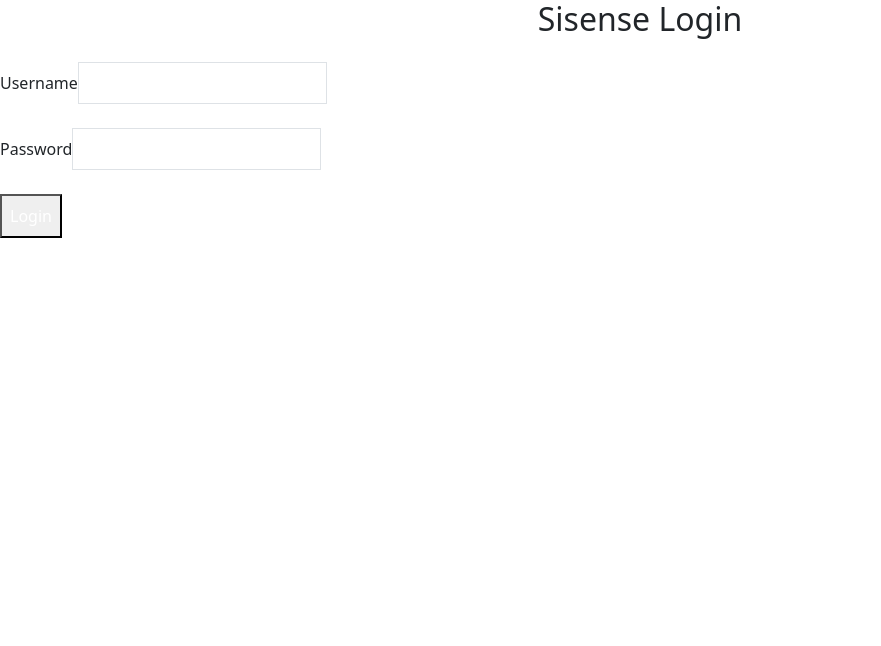
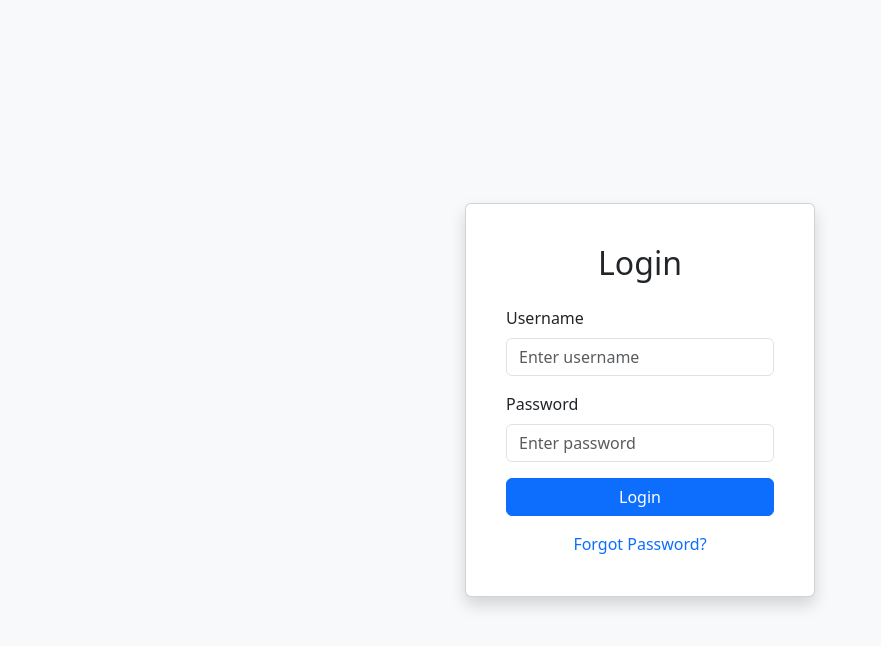
Before and after one commit to Bhanu1201/Client-SSO-Frontend, a React (Vite) app: page /login in a window 1280 px wide. Shown: the top 646 px of the page, without its empty margins (0-881 px from the left). Built offline with nearby package versions, Linux system fonts and the light colour scheme.

Commit message:
Update Login.tsx

```diff
--- a/src/components/Login.tsx
+++ b/src/components/Login.tsx
@@ -1,76 +1,82 @@
-import { useState } from "react";
-import axios from "axios";
+import React, { useState } from 'react';
+import axios from 'axios';
+import { useNavigate } from 'react-router-dom';
 
-export default function Login() {
-  const [username, setUsername] = useState<string>("");
-  const [password, setPassword] = useState<string>("");
-  const [error, setError] = useState<string | null>(null);
-  const [sisenseUrl, setSisenseUrl] = useState<string | null>(null);
+const Login: React.FC = () => {
+    const [username, setUsername] = useState('');
+    const [password, setPassword] = useState('');
+    const [error, setError] = useState('');
+    const navigate = useNavigate();
 
   const handleLogin = async (e: React.FormEvent) => {
     e.preventDefault();
-    setError(null);
-
     try {
-      const response = await axios.post("https://client-soo-backend.onrender.com/api/login", {
+        const response = await axios.post('https://client-soo-backend.onrender.com/api/login', {
             username,
             password,
         });
 
-      if (response.data.sisenseSSOUrl) {
-        setSisenseUrl(response.data.sisenseSSOUrl);
-      }
+        // Store token in local storage
+        localStorage.setItem('token', response.data.token);
+
+        // Redirect to Home page immediately
+        navigate('/');
     } catch (err) {
-      setError("Invalid credentials. Please try again.");
+        setError('Invalid credentials');
     }
 };
 
     return (
-    <div className="flex min-h-screen items-center justify-center bg-gray-100">
-      <div className="p-8 bg-white shadow-md rounded-xl w-96">
-        <h2 className="text-2xl font-semibold mb-4 text-center">Sisense Login</h2>
-        {error && <p className="text-red-500 text-sm text-center">{error}</p>}
+        <div className="d-flex justify-content-center align-items-center vh-100 bg-light">
+            <div className="card shadow p-4" style={{ width: "350px" }}>
+                <div className="card-body">
+                    <h2 className="text-center mb-4">Login</h2>
+                    {error && <p className="text-danger text-center">{error}</p>}
                     <form onSubmit={handleLogin}>
-          <div className="mb-4">
-            <label className="block text-gray-700">Username</label>
+                        {/* Username Field */}
+                        <div className="mb-3">
+                            <label className="form-label">Username</label>
                             <input
                                 type="text"
+                                className="form-control"
+                                placeholder="Enter username"
                                 value={username}
                                 onChange={(e) => setUsername(e.target.value)}
-              className="w-full p-2 border rounded-md"
                                 required
                             />
                         </div>
-          <div className="mb-4">
-            <label className="block text-gray-700">Password</label>
+
+                        {/* Password Field */}
+                        <div className="mb-3">
+                            <label className="form-label">Password</label>
                             <input
                                 type="password"
+                                className="form-control"
+                                placeholder="Enter password"
                                 value={password}
                                 onChange={(e) => setPassword(e.target.value)}
-              className="w-full p-2 border rounded-md"
                                 required
                             />
                         </div>
-          <button
-            type="submit"
-            className="w-full bg-blue-600 text-white p-2 rounded-md hover:bg-blue-700"
-          >
+
+                        {/* Submit Button */}
+                        <div className="d-grid">
+                            <button type="submit" className="btn btn-primary">
                                 Login
                             </button>
+                        </div>
                     </form>
-        {sisenseUrl && (
-          <div className="mt-4 text-center">
-            <a
-              href={sisenseUrl}
-              className="text-blue-600 hover:underline"
-              target="_blank"
-              rel="noopener noreferrer"
-            >
-              Go to Sisense Dashboard
+
+                    {/* Additional Links */}
+                    <div className="text-center mt-3">
+                        <a href="#" className="text-decoration-none">
+                            Forgot Password?
                         </a>
                     </div>
-        )}
+                </div>
             </div>
         </div>
     );
-}
+};
+
+export default Login;
```
Lines whose indentation alone changed are shown as unchanged.
